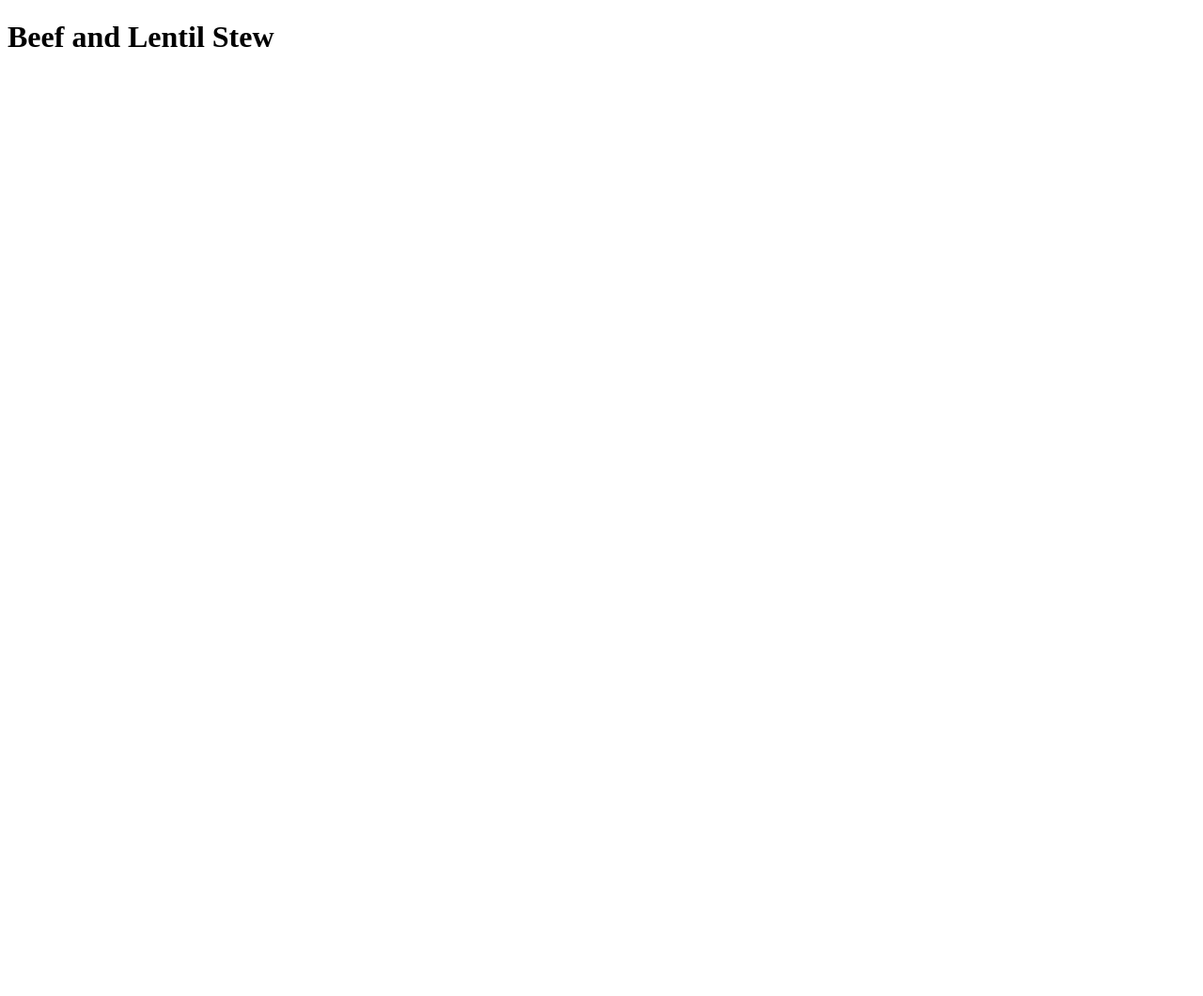
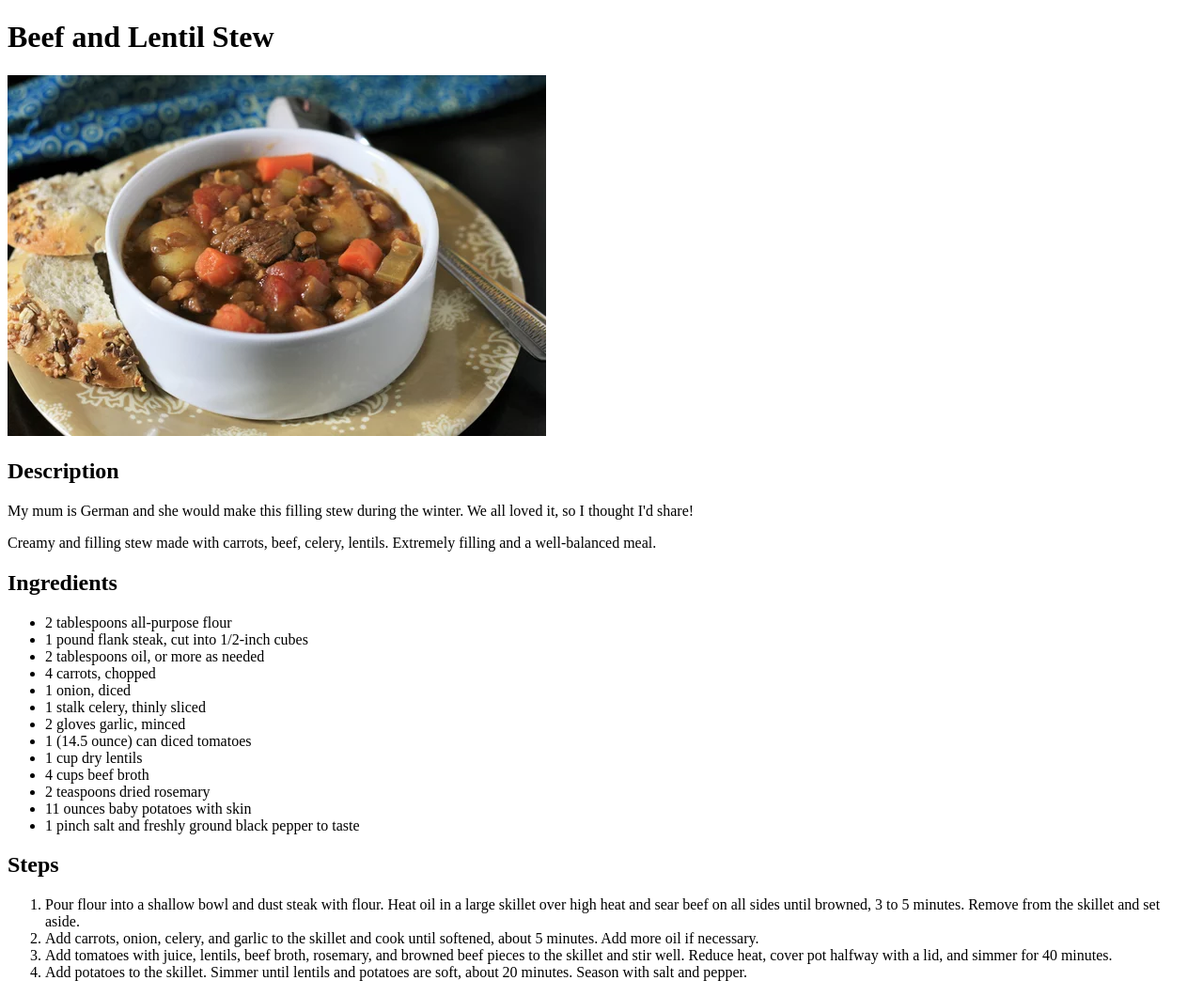
Before and after one commit to blin1095/odin-recipes, a plain HTML site: page recipes/beef-lentil-stew.html in a window 1280 px wide. Shown: the whole page at 94% size. Before the commit the page ends 800 px from the top, so only its background shows below. Drawn offline with Linux system fonts and the light colour scheme.

Commit message:
Added new imgs directory to store images, added content to beef-lentil-stew.

```diff
--- a/recipes/beef-lentil-stew.html
+++ b/recipes/beef-lentil-stew.html
@@ -8,5 +8,36 @@
 
     <body>
         <h1>Beef and Lentil Stew</h1>
+        <img src = "../imgs/beefnlentilstew.png" alt = "Beef and Lentil Stew">
+        <h2>Description</h2>
+        <p>My mum is German and she would make this filling stew during the winter. We all loved it, so I thought I'd share!</p>
+        <p>Creamy and filling stew made with carrots, beef, celery, lentils. Extremely filling and a well-balanced meal.</p>
+
+        <h2>Ingredients</h2>
+        <ul>
+            <li>2 tablespoons all-purpose flour</li>
+            <li>1 pound flank steak, cut into 1/2-inch cubes</li>
+            <li>2 tablespoons oil, or more as needed</li>
+            <li>4 carrots, chopped</li>
+            <li>1 onion, diced</li>
+            <li>1 stalk celery, thinly sliced</li>
+            <li>2 gloves garlic, minced</li>
+            <li>1 (14.5 ounce) can diced tomatoes</li>
+            <li>1 cup dry lentils</li>
+            <li>4 cups beef broth</li>
+            <li>2 teaspoons dried rosemary</li>
+            <li>11 ounces baby potatoes with skin</li>
+            <li>1 pinch salt and freshly ground black pepper to taste</li>
+        </ul>
+
+        <h2>Steps</h2>
+
+        <ol>
+            <li>Pour flour into a shallow bowl and dust steak with flour. Heat oil in a large skillet over high heat and sear beef on all sides until browned, 3 to 5 minutes. Remove from the skillet and set aside.</li>
+            <li>Add carrots, onion, celery, and garlic to the skillet and cook until softened, about 5 minutes. Add more oil if necessary.</li>
+            <li>Add tomatoes with juice, lentils, beef broth, rosemary, and browned beef pieces to the skillet and stir well. Reduce heat, cover pot halfway with a lid, and simmer for 40 minutes.</li>
+            <li>Add potatoes to the skillet. Simmer until lentils and potatoes are soft, about 20 minutes. Season with salt and pepper.</li>
+
+        </ol>
     </body>
 </html>
```
Also changed, not shown: index.html (+2 -0 lines), imgs/beefnlentilstew.png (added).
